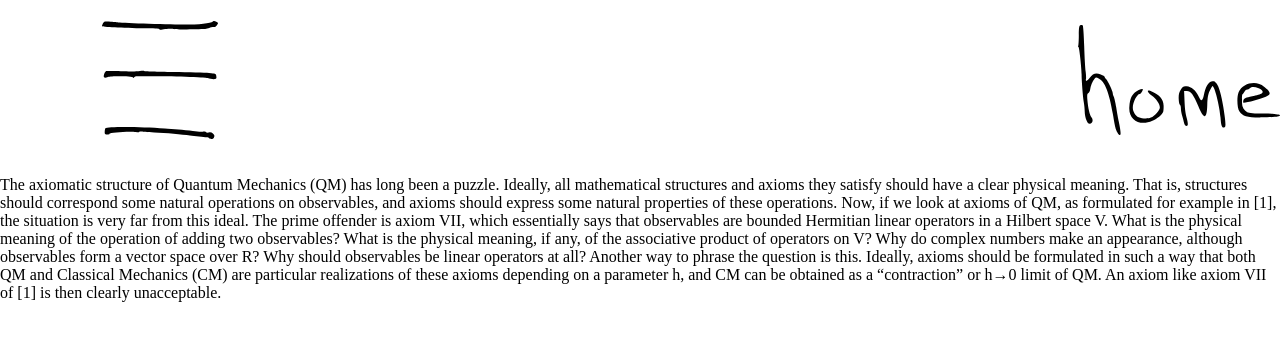
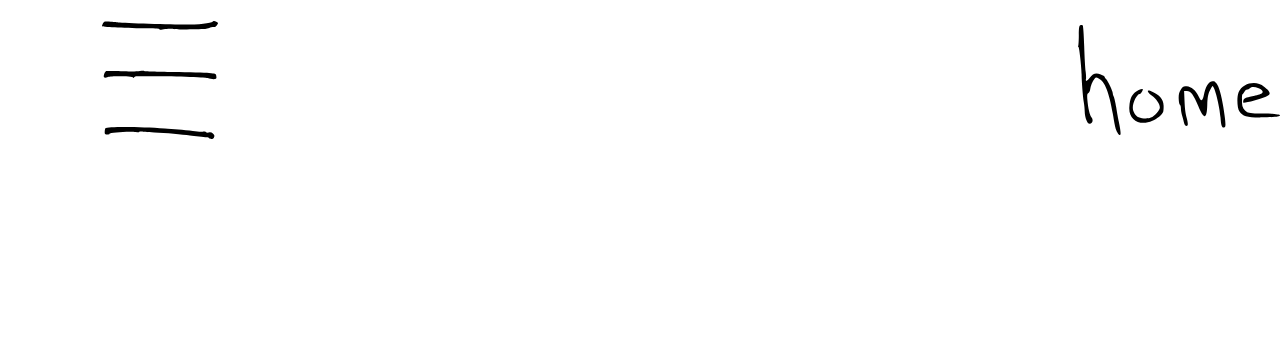
Before and after one commit to trgriffin/trgriffin.github.io, a plain HTML site: page index.html in a window 1280 px wide. Drawn offline with Linux system fonts and the light colour scheme.

Commit message:
Add files via upload

```diff
--- a/index.html
+++ b/index.html
@@ -3,6 +3,7 @@
 
 <head>
    <meta charset="utf-8">
+   <meta name="viewport" content="width=device-width, initial-scale=1">
    <title>home</title>
    <link rel="stylesheet" href="style.css">
    <script src="script.js" defer></script>
@@ -31,9 +32,6 @@
          </div>
       </nav>
       <article class="content">
-         <p>
-            The axiomatic structure of Quantum Mechanics (QM) has long been a puzzle. Ideally, all mathematical structures and axioms they satisfy should have a clear physical meaning. That is, structures should correspond some natural operations on observables, and axioms should express some natural properties of these operations. Now, if we look at axioms of QM, as formulated for example in [1], the situation is very far from this ideal. The prime offender is axiom VII, which essentially says that observables are bounded Hermitian linear operators in a Hilbert space V. What is the physical meaning of the operation of adding two observables? What is the physical meaning, if any, of the associative product of operators on V? Why do complex numbers make an appearance, although observables form a vector space over R? Why should observables be linear operators at all? Another way to phrase the question is this. Ideally, axioms should be formulated in such a way that both QM and Classical Mechanics (CM) are particular realizations of these axioms depending on a parameter h, and CM can be obtained as a “contraction” or h→0 limit of QM. An axiom like axiom VII of [1] is then clearly unacceptable.
-         </p>
       </article>
    </div>
 </body>
```
